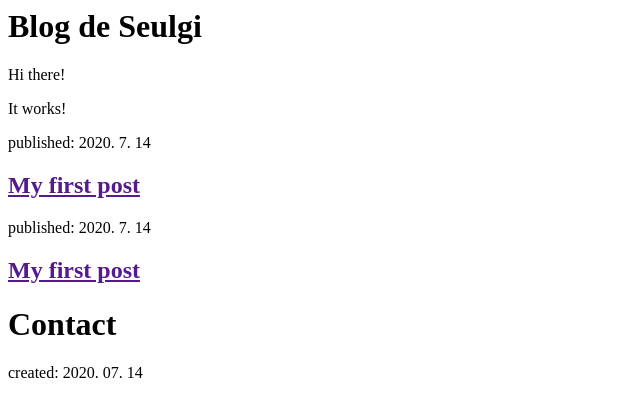
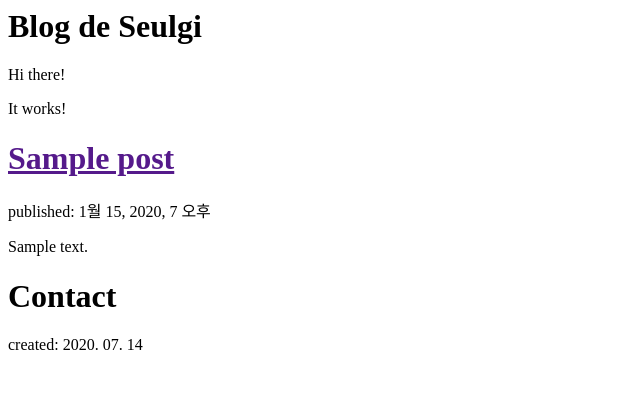
Before and after one commit to mel-f-dev/my-first-blog, a Django app: page / in a window 1280 px wide. Shown: the top 417 px of the page, without its empty margins (0-640 px from the left). Run offline with Django 3.2, Linux system fonts and the light colour scheme; tables that the repository leaves empty hold one stand-in row (values such as "Sample post").

Commit message:
Modified templates to display posts from database.

```diff
--- a/blog/templates/blog/post_list.html
+++ b/blog/templates/blog/post_list.html
@@ -8,14 +8,15 @@
             <p>Hi there!</p>
             <p>It works!</p>
         </div>
-        <div>
-            <p>published: 2020. 7. 14</p>
-            <h2><a href="">My first post</a></h2>
-        </div>
-        <div>
-            <p>published: 2020. 7. 14</p>
-            <h2><a href="">My first post</a></h2>
-        </div>
+
+        {% for post in posts %}
+            <div>
+                <h1><a href=""> {{ post.title }} </a></h1>
+                <p>published: {{ post.published_date }} </p>
+                <p> {{ post.text|linebreaksbr }} </p>
+            </div>
+        {% endfor%}
+
         <div>
             <h1>Contact</h1>
         </div>
--- a/blog/views.py
+++ b/blog/views.py
@@ -1,5 +1,9 @@
 from django.shortcuts import render
+from django.utils import timezone
+from .models import Post
+
 
 # Create your views here.
 def post_list(request):
-    return render(request, 'blog/post_list.html', {})
+    posts = Post.objects.filter(published_date__lte=timezone.now()).order_by('published_date')
+    return render(request, 'blog/post_list.html', {'posts':posts})
```
